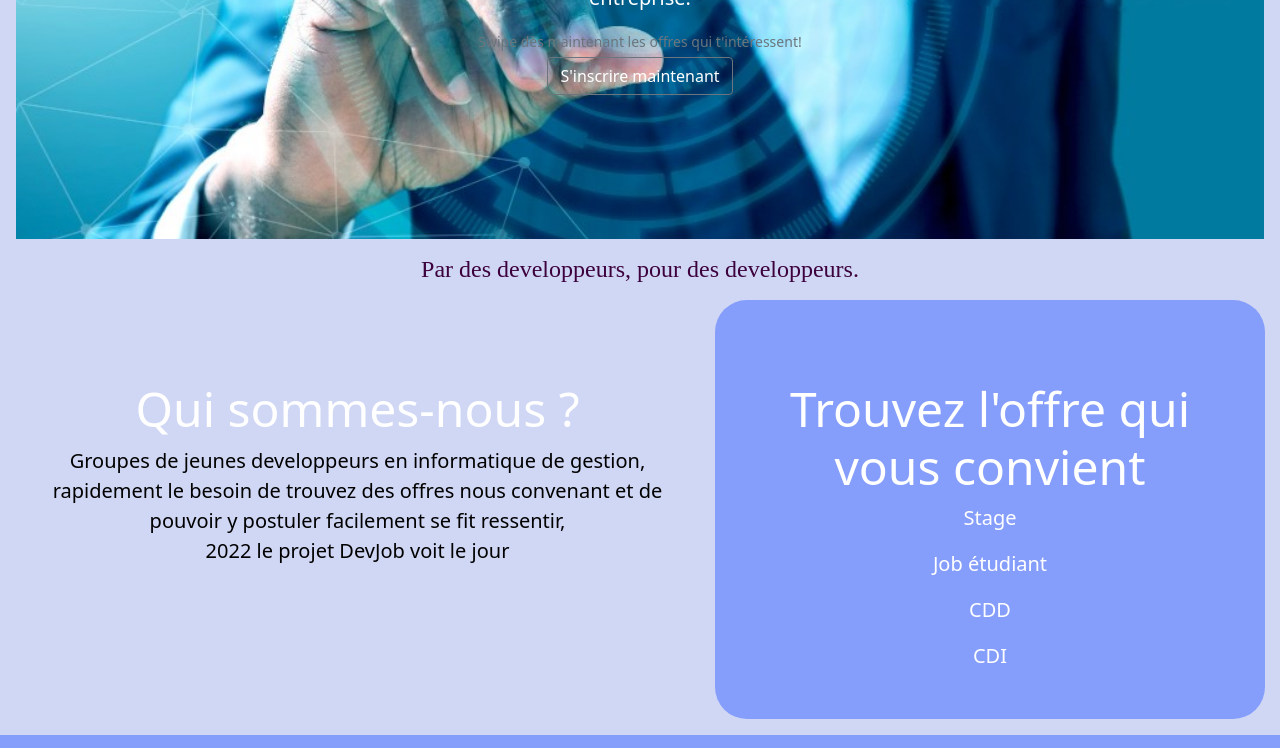
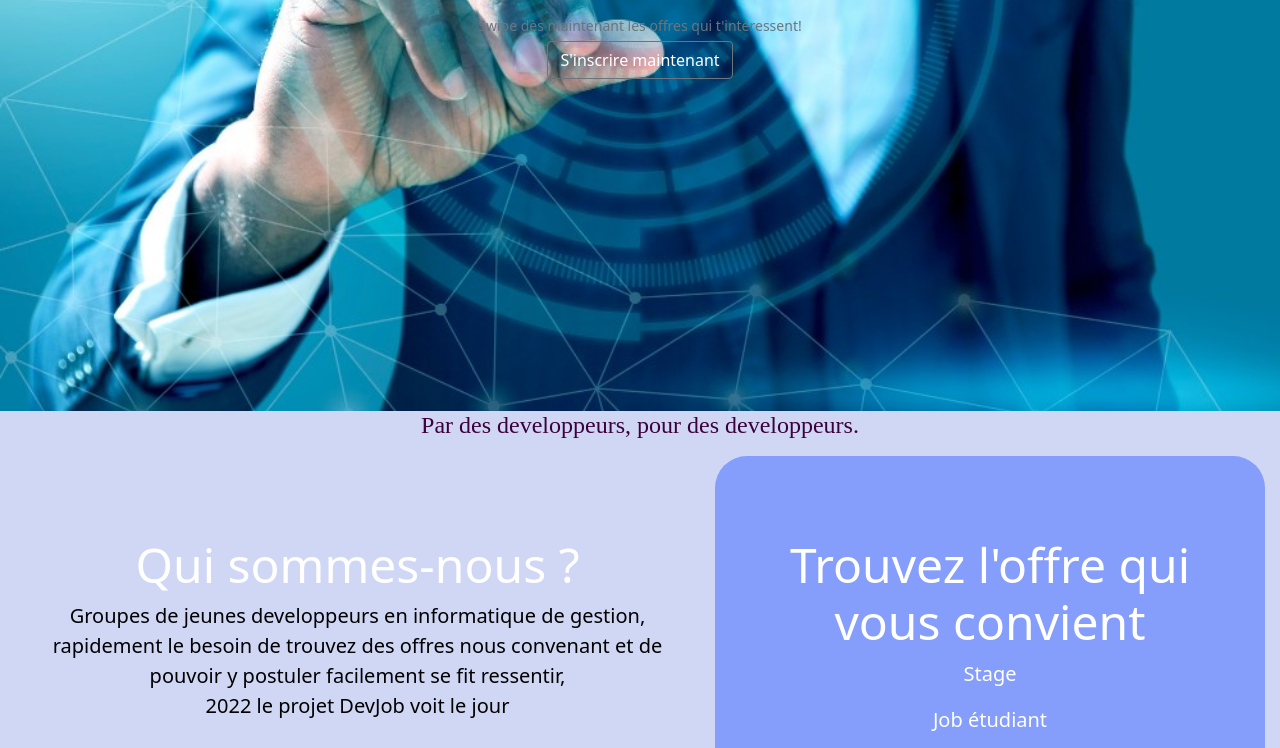
Before and after one commit to e-vinci/web2-2022-project-group-04, a website built with webpack: page frontend/src/index.html in a window 1280 px wide. Shown: the part 405-1153 px from the top of the page. Built offline with nearby package versions, Linux system fonts and the light colour scheme.

Commit message:
update css home Page

```diff
--- a/frontend/src/Components/Pages/HomePage.js
+++ b/frontend/src/Components/Pages/HomePage.js
@@ -7,7 +7,7 @@ const renderHomePage = () => {
   const main = document.querySelector('main');
   main.innerHTML =
   `<div class="homePageDiv">
-  <div id="part1" class="position-relative overflow-hidden p-3 p-md-5 m-md-3 text-center bg-light">
+  <div id="part1" class="position-relative overflow-hidden p-3 p-md-5 text-center bg-light">
       <div class="col-md-6 p-lg-5 mx-auto my-5" id="part">
           <h1 class="display-4 font-weight-normal">Trouvez un job avec DevJob </h1>
           <p class="lead font-weight-normal">Site de mise en relation entre developpeurs et entreprise.</p>
--- a/frontend/src/stylesheets/main.css
+++ b/frontend/src/stylesheets/main.css
@@ -131,6 +131,7 @@ h3 {
     background-image: url(../img/front_background.jpg);
     background-size: cover;
     background-repeat: no-repeat;
+    height: 95vh;
 }
 #idImageDevPage{
     background-image: url(../img/Logo.png);
```
